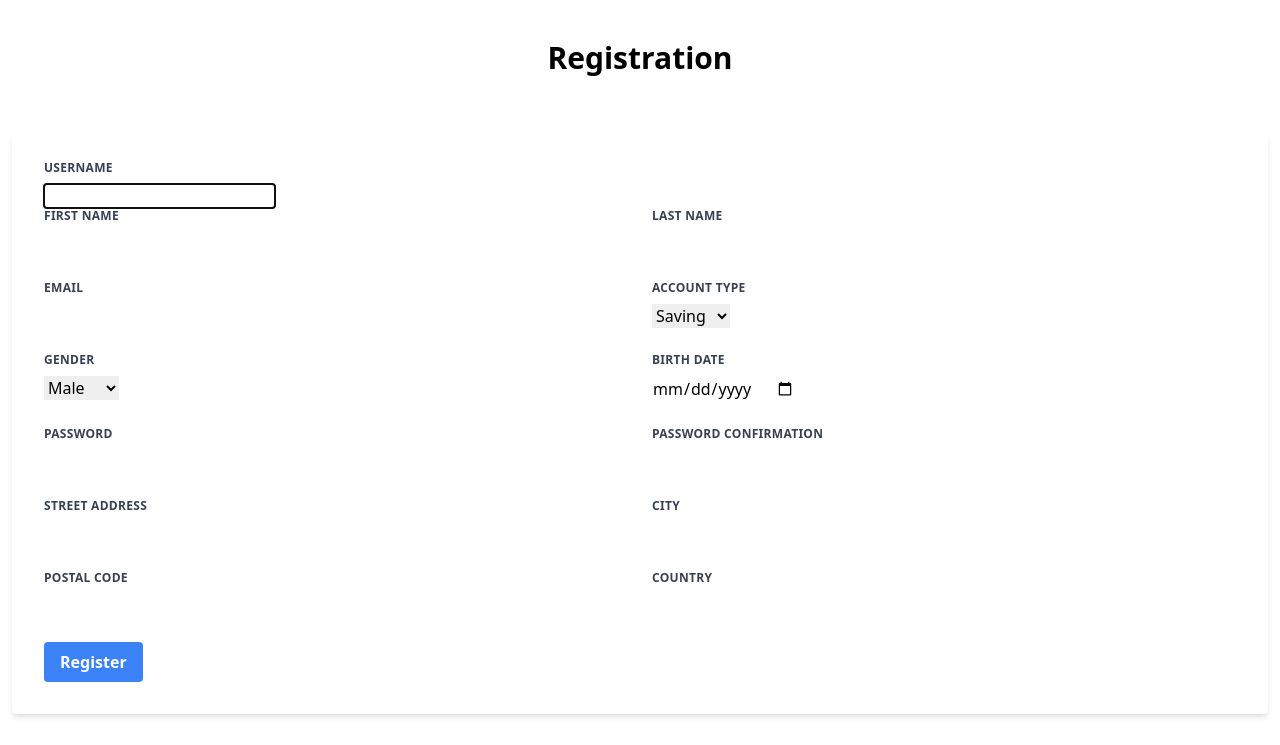
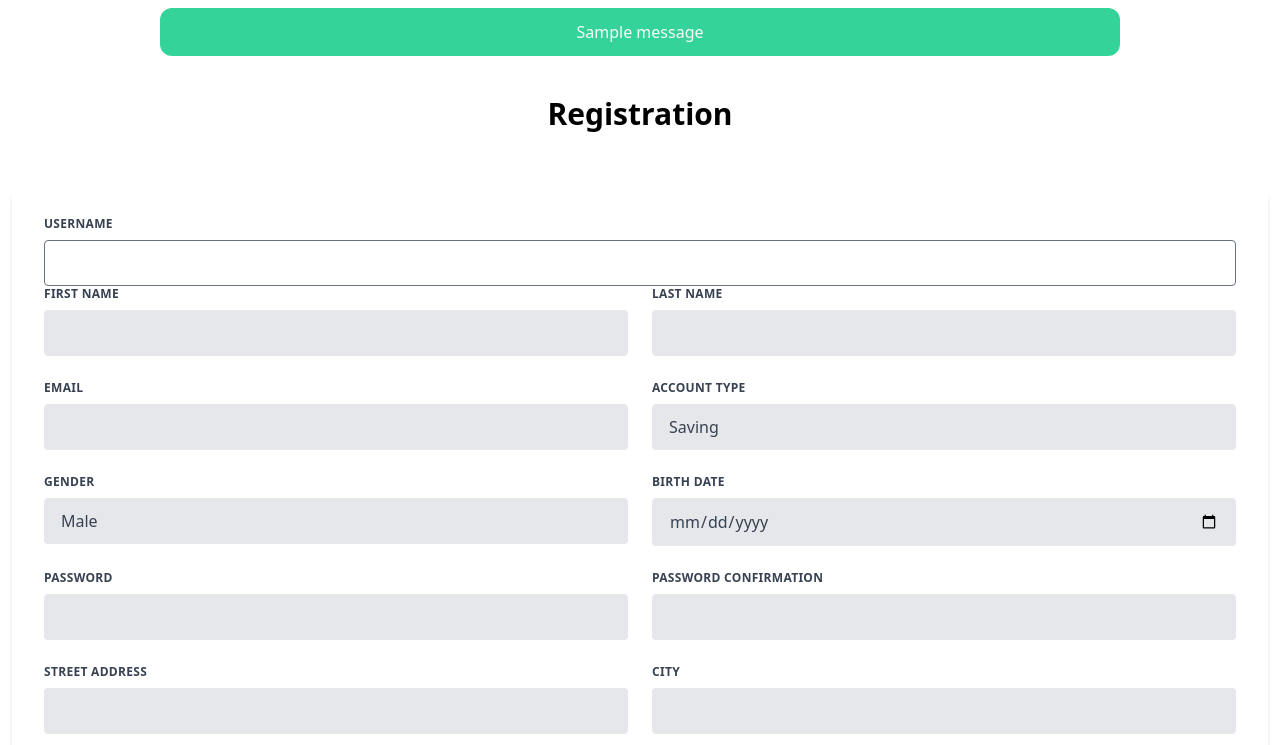
Before and after one commit to junaaid96/django_bank-mvt, a Django app: page /accounts/register/ in a window 1280 px wide. Shown: the top 745 px of the page. Before the commit the page ends 717 px from the top, so only its background shows below. Run offline with Django 4.2, Linux system fonts and the light colour scheme; one stand-in notice (Sample message) is shown; some libraries are stand-ins or nearby versions.

Commit message:
updates 1.3

```diff
--- a/accounts/forms.py
+++ b/accounts/forms.py
@@ -60,3 +60,17 @@ class UserRegistrationForm(UserCreationForm):
             )
 
             return customer
+
+    def __init__(self, *args, **kwargs):
+        super().__init__(*args, **kwargs)
+
+        for field in self.fields:
+            # self.fields[field].widget.attrs['required'] = True
+            self.fields[field].widget.attrs.update({
+                'class': (
+                    'appearance-none block w-full bg-gray-200 '
+                    'text-gray-700 border border-gray-200 rounded '
+                    'py-3 px-4 leading-tight focus:outline-none '
+                    'focus:bg-white focus:border-gray-500'
+                )
+            })
--- a/accounts/templates/accounts/user_registration.html
+++ b/accounts/templates/accounts/user_registration.html
@@ -10,6 +10,18 @@
 </head>
 
 <body>
+    <!-- Showing Messages -->
+    {% if messages %}
+    {% for message in messages %}
+    <h4 class="text-gray-50 w-9/12 p-3 m-auto text-center rounded-xl mt-2
+        {% if message.tags == 'error' %}bg-red-400
+        {% elif message.tags == 'warning' %}bg-yellow-400
+        {% else %}bg-green-400
+        {% endif %}">{{message}}
+    </h4>
+    {% endfor %}
+    {% endif %}
+
     {% if form.non_field_errors %}
     {% for error in form.non_field_errors %}
     <div class="bg-red-100 border border-red-400 text-red-700 px-4 py-3 rounded relative mt-2" role="alert">
--- a/accounts/views.py
+++ b/accounts/views.py
@@ -1,9 +1,9 @@
 from django.shortcuts import render
 from django.urls import reverse_lazy
+from django.contrib import messages
 from django.views.generic import FormView
 from .forms import UserRegistrationForm
 from django.contrib.auth import login
-
 
 
 class UserRegistrationView(FormView):
@@ -15,6 +15,7 @@ class UserRegistrationView(FormView):
 
     def form_valid(self, form):
         customer = form.save()
+        messages.success(self.request, 'Account Created Successfully!')
         login(self.request, customer)
         # here we use super() to call the parent class method form_valid() and pass the form as an argument. that means form_valid calls itself recursively.
         return super().form_valid(form)
```
Also changed, not shown: db.sqlite3.
